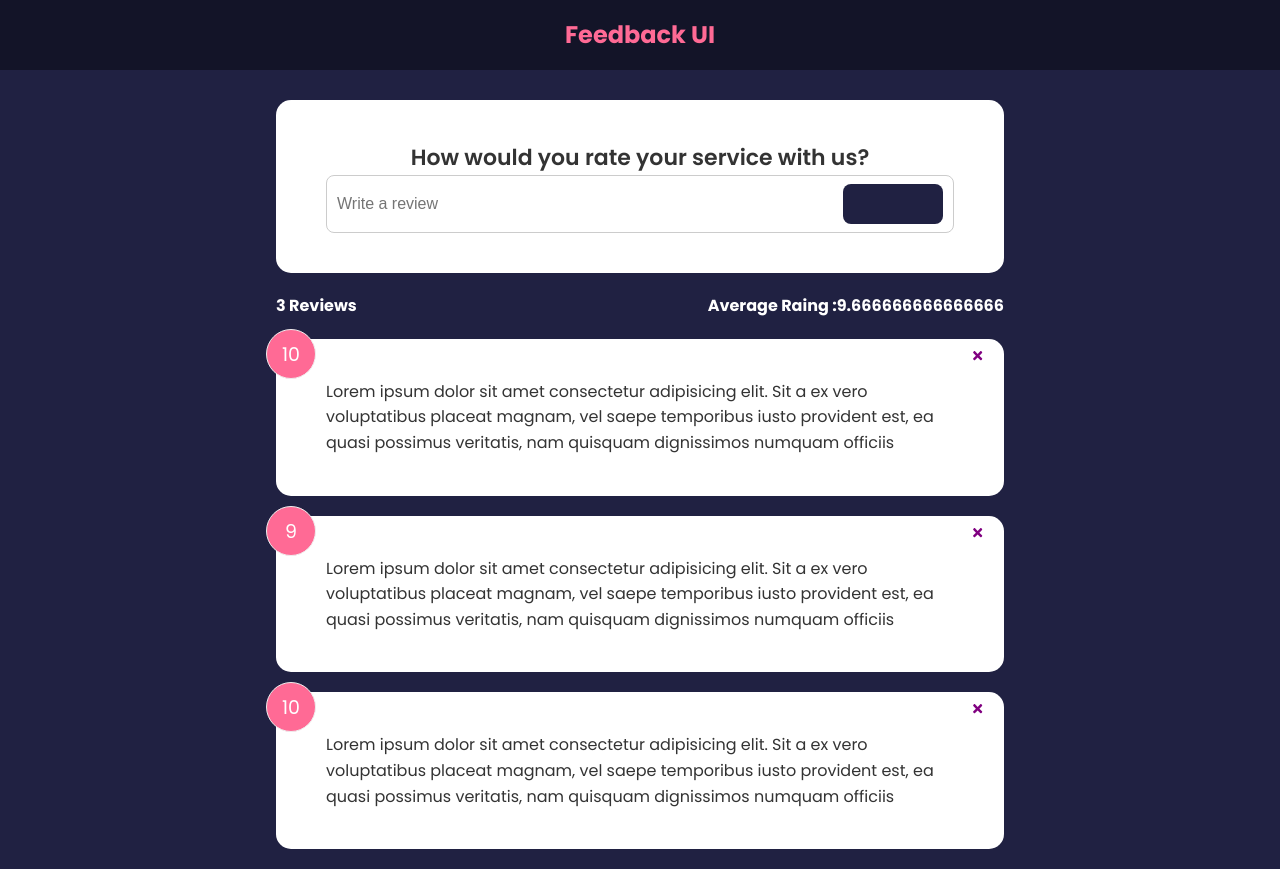
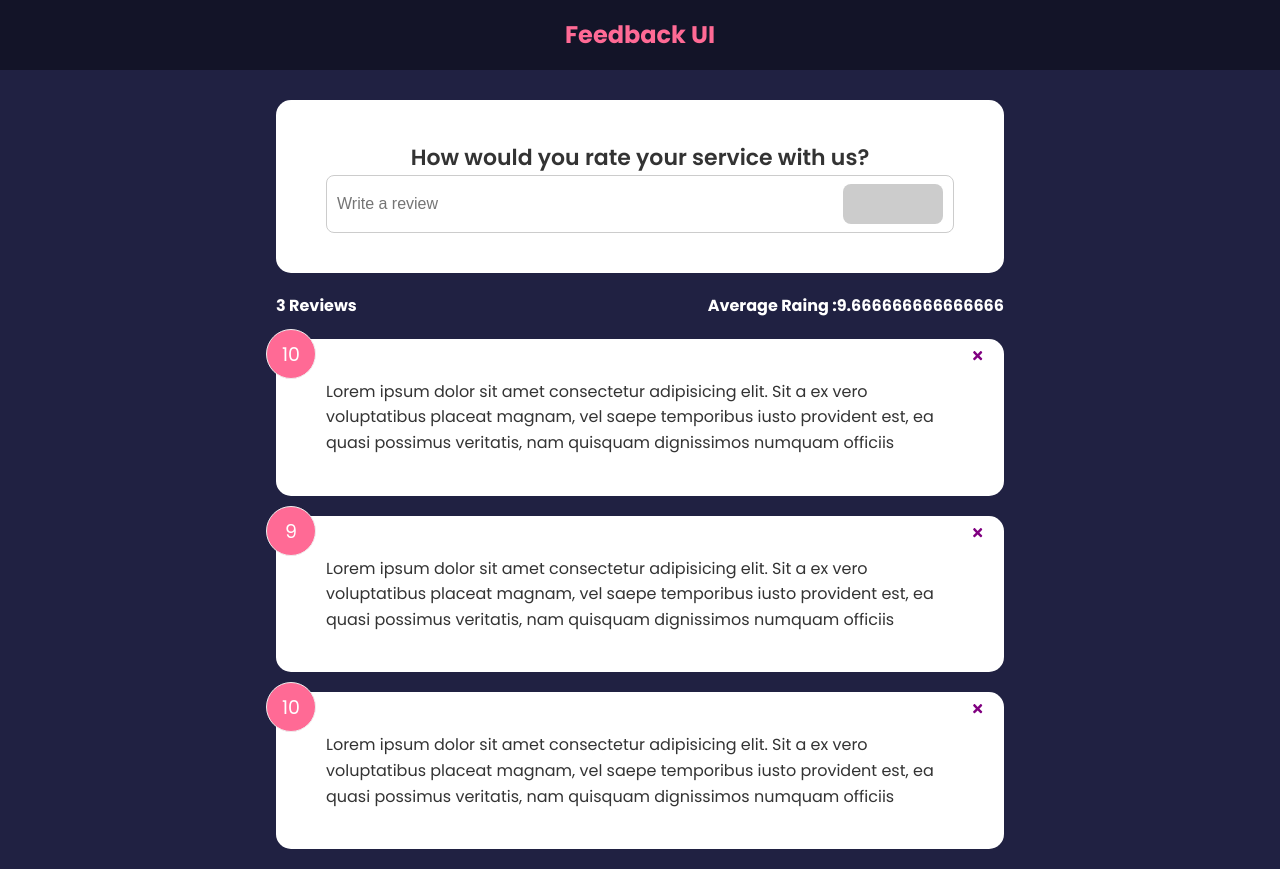
Before and after one commit to AdityaDhayagude/Feedback_App, a React (Create React App) app: page / in a window 1280 px wide. Built offline with nearby package versions, Linux system fonts and the light colour scheme.

Commit message:
Real Time Input check

```diff
--- a/src/componenets/FeedbackForm.jsx
+++ b/src/componenets/FeedbackForm.jsx
@@ -5,9 +5,25 @@
 
 function FeedbackForm() {
   const [text,setText] = useState('');
+  const [btnDisabled,setBtnDisabled] = useState(true)
+  const [message,setMessage] = useState('')
 
   const handleTextChange = (e) =>{
-    // setText(e.target.value);
+    if(text==='')
+    {
+      setBtnDisabled(true)
+      setMessage(null)
+    }
+    else if(text!=='' && text.trim().length<=10)
+    {
+      setMessage('Text must be at leat 10 characters')
+      setBtnDisabled(true)
+    }
+    else
+    {
+      setMessage(null)
+      setBtnDisabled(false)
+    }
     setText(e.target.value);
   }
 
@@ -18,8 +34,11 @@
         {/* todo - rating select component */}
         <div className='input-group'>
           <input onChange={handleTextChange} type='text' placeholder='Write a review' value={text}/>
-          <Button type="submit" >Send</Button>
+          <Button type="submit" isDisabled={btnDisabled}>
+              Send
+          </Button>
         </div>
+        {message && <div className='message'>{message}</div>}
       </form>
     </Card>
   )
```
